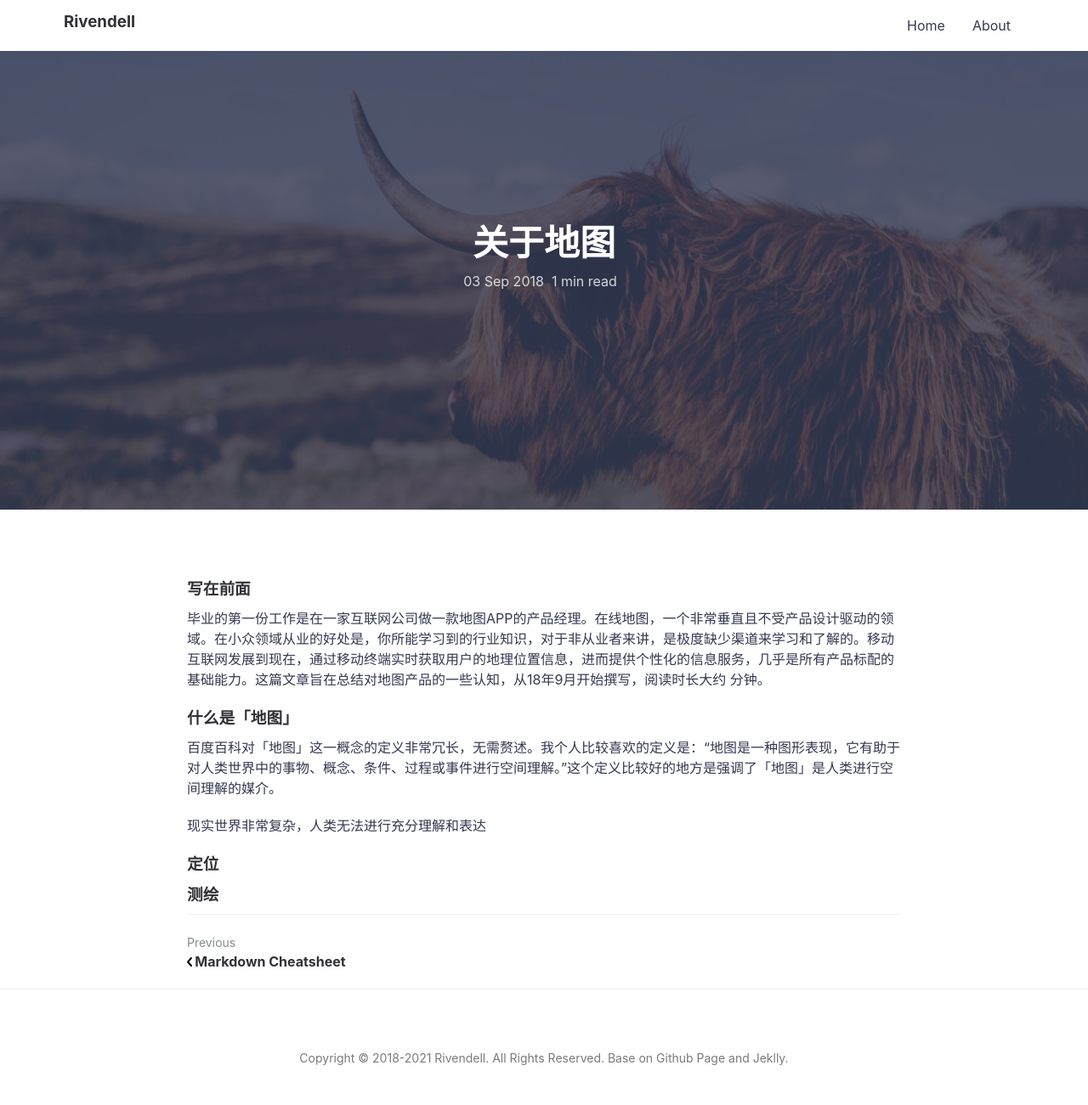
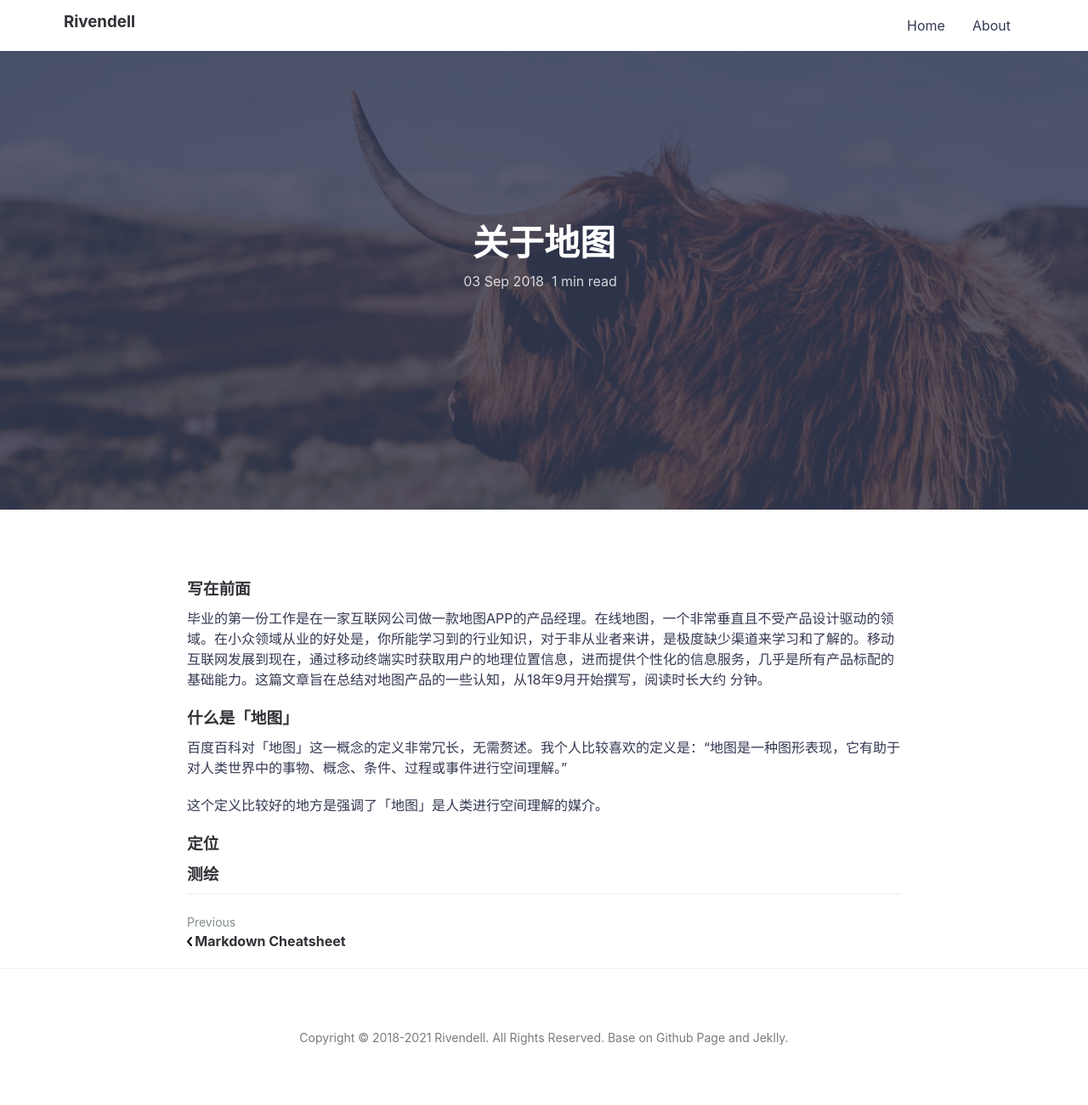
Before and after one commit to icarus507/icarus507.github.io, a Jekyll site: the page built from _posts/2018-09-03-关于地图.md, in a window 1280 px wide. Shown: the whole page at 85% size. Built offline with Jekyll 4.4.1, drawn with Linux system fonts in a browser that asks for light colours; after the commit the page ends 1277 px from its top, so only the background shows below that.

Commit message:
Update 2018-09-03-关于地图.md

```diff
--- a/_posts/2018-09-03-关于地图.md
+++ b/_posts/2018-09-03-关于地图.md
@@ -11,11 +11,11 @@ featured-img: shane-rounce-205187
 
 ### 什么是「地图」
 
-百度百科对「地图」这一概念的定义非常冗长，无需赘述。我个人比较喜欢的定义是：“地图是一种图形表现，它有助于对人类世界中的事物、概念、条件、过程或事件进行空间理解。”这个定义比较好的地方是强调了「地图」是人类进行空间理解的媒介。
+百度百科对「地图」这一概念的定义非常冗长，无需赘述。我个人比较喜欢的定义是：“地图是一种图形表现，它有助于对人类世界中的事物、概念、条件、过程或事件进行空间理解。”
+
+这个定义比较好的地方是强调了「地图」是人类进行空间理解的媒介。
 
 
-
-现实世界非常复杂，人类无法进行充分理解和表达
 
 
 ### 定位
```
